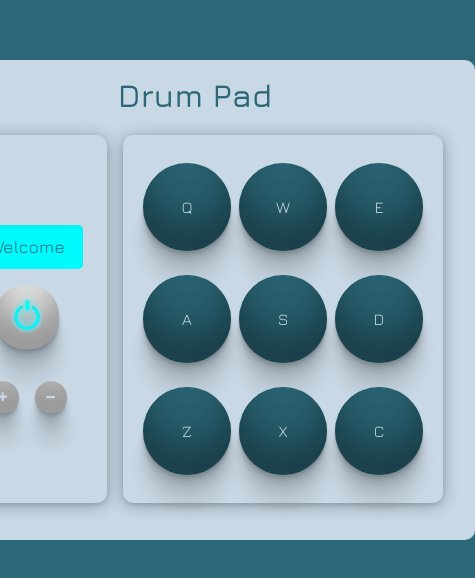
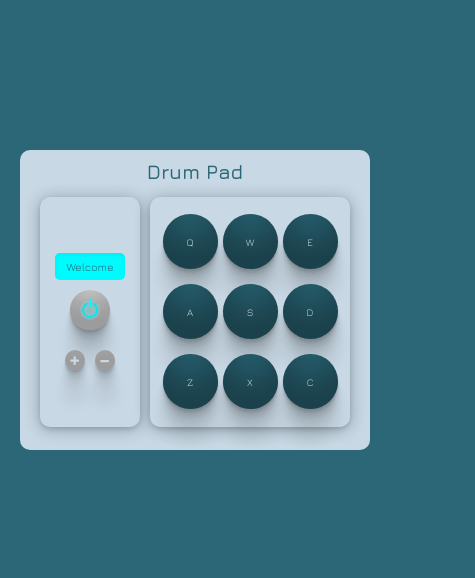
Before and after one commit to Renatableao/Free-Code-Camp-Drum-Pad, a React (Create React App) app: page / in a window 390 px wide. Shown: the part 122-700 px from the top of the page, 475 px wide, since content can reach past the window. Built offline with nearby package versions, Linux system fonts and the light colour scheme; a web font is replaced by a local one.

Commit message:
responsive

```diff
--- a/src/App.css
+++ b/src/App.css
@@ -253,3 +253,9 @@ label svg{
   transform: scale(1.2);
   color: #00fbff;
 }
+
+@media screen and (max-width: 600px) {
+  html {
+    font-size: 10px;
+  }
+};
```
